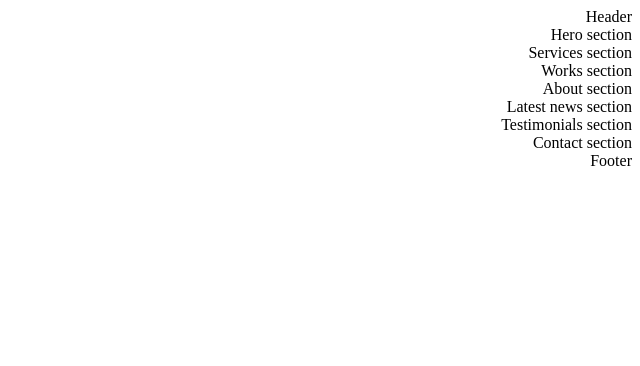
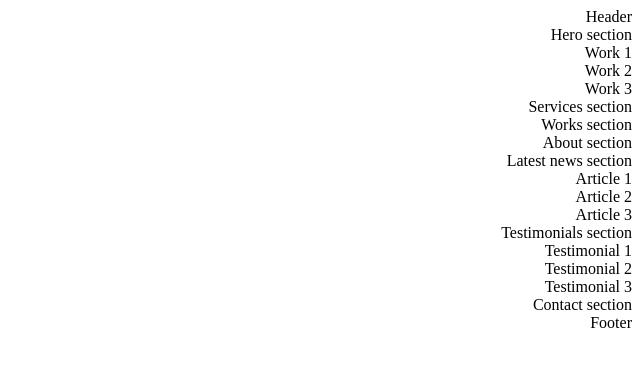
Before and after one commit to AlexandreGRN/holbertonschool-web_front_end, a plain HTML site: page html_advanced/5-index.html in a window 1280 px wide. Shown: the whole page, without its empty margins (640-1280 px from the left). Drawn offline with Linux system fonts and the light colour scheme.

Commit message:
Adding articles

```diff
--- a/html_advanced/5-index.html
+++ b/html_advanced/5-index.html
@@ -14,11 +14,20 @@
         </header>
         <main>
             <section> Hero section </section>
+                <article> Work 1 </article>
+                <article> Work 2 </article>
+                <article> Work 3 </article>
             <section> Services section </section>
             <section> Works section </section>
             <section> About section </section>
             <section> Latest news section </section>
+                <article> Article 1 </article>
+                <article> Article 2 </article>
+                <article> Article 3 </article>
             <section> Testimonials section </section>
+                <article> Testimonial 1 </article>
+                <article> Testimonial 2 </article>
+                <article> Testimonial 3 </article>
             <section> Contact section </section>
         </main>
         <footer>
```
